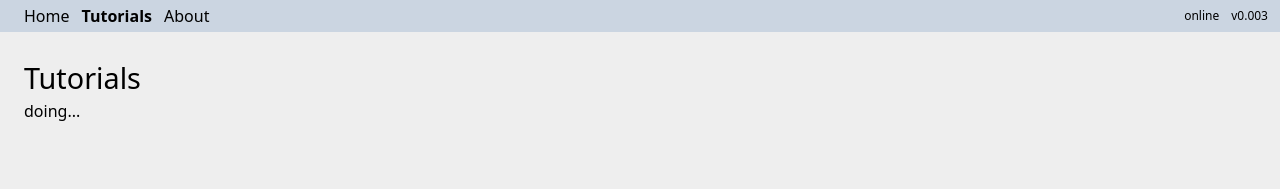
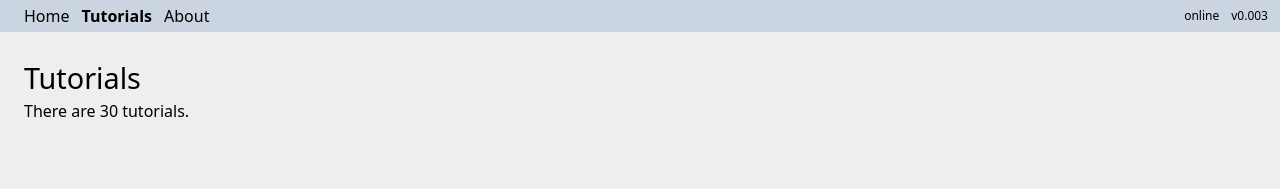
Before and after one commit to edwardtanguay/techlanglearn, a SvelteKit app: page /tutorials in a window 1280 px wide. Shown: the top 189 px of the page. Built offline with nearby package versions, Linux system fonts and the light colour scheme.

Commit message:
showing number of tutorials

```diff
--- a/src/dataModel.ts
+++ b/src/dataModel.ts
@@ -1,7 +1,7 @@
 import rawFlashcards from './data/flashcards.json';
-import type { Flashcard } from './types';
+import type { Flashcard, Tutorial, Stats } from './types';
 import rawStats from './data/stats.json';
-import type { Stats } from './types';
+import rawTutorials from './data/tutorials.json';
 
 export const getFlashcards = (): Flashcard[] => {
 	const flashcards: Flashcard[] = [];
@@ -19,3 +19,7 @@ export const getFlashcards = (): Flashcard[] => {
 export const getStats = (): Stats => {
 	return rawStats;
 };
+
+export const getTutorials = (): Tutorial[] => {
+	return rawTutorials;
+};
--- a/src/routes/tutorials/+page.svelte
+++ b/src/routes/tutorials/+page.svelte
@@ -1,7 +1,10 @@
 <script lang="ts">
+	import { getStore } from '../../store.svelte';
+
+	const store = getStore();
 </script>
 
 <header>
 	<h1 class="main">Tutorials</h1>
-	<p>doing...</p>
+	<p>There are {store.tutorials.length} tutorials.</p>
 </header>
--- a/src/store.svelte.ts
+++ b/src/store.svelte.ts
@@ -7,6 +7,7 @@ const siteLocation = import.meta.env.VITE_SITE_LOCATION === 'dev' ? 'dev' : 'onl
 let pageStatus: PageStatus = $state('ready');
 let errorMessage = $state('');
 const flashcards = $state(dataModel.getFlashcards());
+const tutorials = $state(dataModel.getTutorials());
 
 // computed values
 const randomFlashcards = $state(getRandomItemsFromArray(flashcards, 3));
@@ -26,6 +27,9 @@ export const getStore = () => {
 		get flashcards() {
 			return flashcards;
 		},
+		get tutorials() {
+			return tutorials;
+		},
 
 		// computed state
 		get randomFlashcards() {
@@ -40,7 +44,6 @@ export const getStore = () => {
 			errorMessage = _errorMessage;
 		},
 		handleRandomFlashcardToggle: (f: Flashcard) => {
-			console.log(11111, 'switching');
 			f.isOpen = !f.isOpen;
 		}
 	};
```
Also changed, not shown: src/types.ts (+13 -0 lines).
